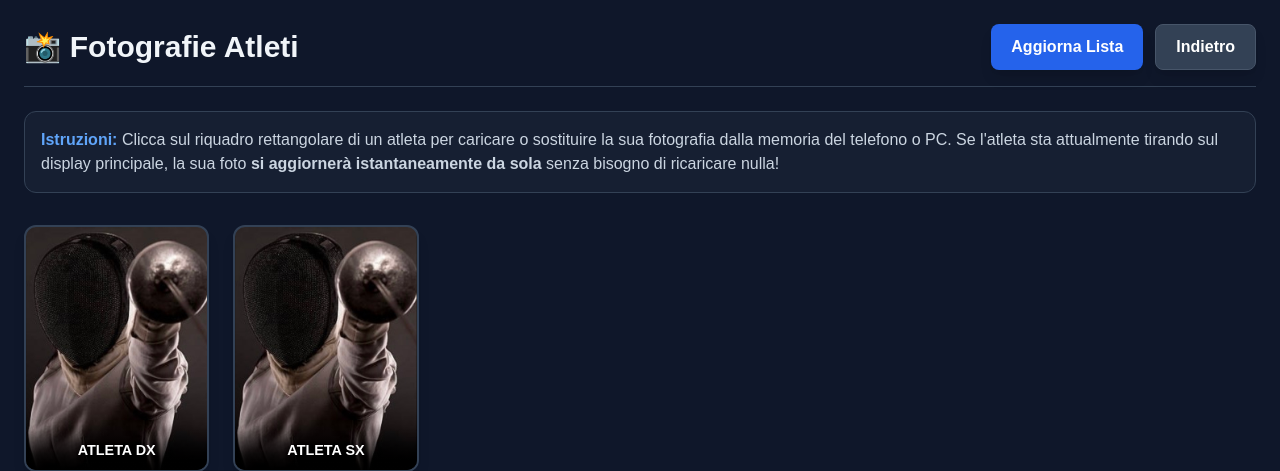
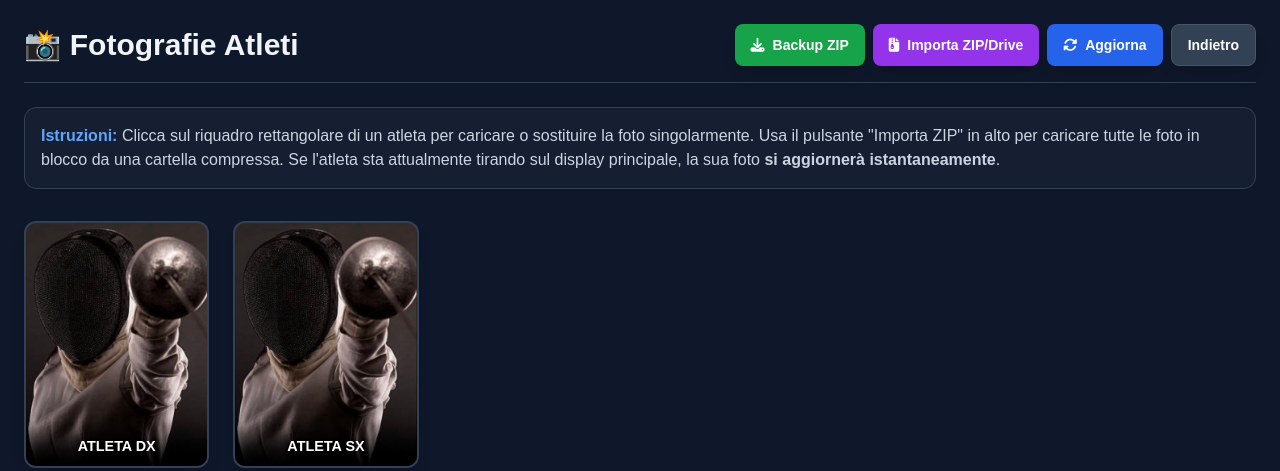
Before and after one commit to nzo1986/fencing-scoreboard, a Flask app: page /foto in a window 1280 px wide. Shown: the top 471 px of the page. Run offline with Flask 3, Linux system fonts and the light colour scheme; some libraries are stand-ins or nearby versions.

Commit message:
carica foto
Updated the foto.html template to enhance photo management features, including new buttons for bulk actions and improved instructions for photo uploads.

```diff
--- a/templates/foto.html
+++ b/templates/foto.html
@@ -5,6 +5,7 @@
     <meta name="viewport" content="width=device-width, initial-scale=1.0">
     <title>Gestione Foto Atleti</title>
     <script src="https://cdn.tailwindcss.com"></script>
+    <link rel="stylesheet" href="https://cdnjs.cloudflare.com/ajax/libs/font-awesome/6.4.0/css/all.min.css">
     <style>
         body { background: #0f172a; color: white; font-family: sans-serif; padding-bottom: 40px; }
         .photo-card {
@@ -61,18 +62,23 @@
 <body class="p-4 sm:p-6">
     <div class="max-w-7xl mx-auto">
 
-        <div class="flex flex-col sm:flex-row justify-between items-center mb-6 pb-4 border-b border-slate-700 gap-4">
+        <div class="flex flex-col xl:flex-row justify-between items-center mb-6 pb-4 border-b border-slate-700 gap-4">
             <h1 class="text-2xl sm:text-3xl font-bold text-slate-100 flex items-center gap-3">
                 📸 Fotografie Atleti
             </h1>
-            <div class="flex gap-3 w-full sm:w-auto">
-                <button onclick="loadFencers()" class="flex-1 sm:flex-none bg-blue-600 hover:bg-blue-500 px-5 py-2.5 rounded-lg font-bold shadow-lg transition">Aggiorna Lista</button>
-                <button onclick="window.location.href='/settings'" class="flex-1 sm:flex-none bg-slate-700 hover:bg-slate-600 border border-slate-600 px-5 py-2.5 rounded-lg font-bold shadow-lg transition">Indietro</button>
+            <div class="flex gap-2 flex-wrap w-full xl:w-auto justify-center">
+                <!-- Nuovi Pulsanti Azioni Massive -->
+                <a href="/api/download_photos" class="bg-green-600 hover:bg-green-500 px-4 py-2.5 rounded-lg font-bold shadow-lg transition text-sm flex items-center gap-2"><i class="fa-solid fa-download"></i> Backup ZIP</a>
+                <button onclick="openZipModal()" class="bg-purple-600 hover:bg-purple-500 px-4 py-2.5 rounded-lg font-bold shadow-lg transition text-sm flex items-center gap-2"><i class="fa-solid fa-file-zipper"></i> Importa ZIP/Drive</button>
+
+                <!-- Pulsanti Originali -->
+                <button onclick="loadFencers()" class="bg-blue-600 hover:bg-blue-500 px-4 py-2.5 rounded-lg font-bold shadow-lg transition text-sm flex items-center gap-2"><i class="fa-solid fa-rotate"></i> Aggiorna</button>
+                <button onclick="window.location.href='/settings'" class="bg-slate-700 hover:bg-slate-600 border border-slate-600 px-4 py-2.5 rounded-lg font-bold shadow-lg transition text-sm">Indietro</button>
             </div>
         </div>
 
         <div class="bg-slate-800/50 p-4 rounded-xl mb-8 border border-slate-700 text-slate-300 text-sm sm:text-base">
-            <span class="text-blue-400 font-bold">Istruzioni:</span> Clicca sul riquadro rettangolare di un atleta per caricare o sostituire la sua fotografia dalla memoria del telefono o PC. Se l'atleta sta attualmente tirando sul display principale, la sua foto <strong>si aggiornerà istantaneamente da sola</strong> senza bisogno di ricaricare nulla!
+            <span class="text-blue-400 font-bold">Istruzioni:</span> Clicca sul riquadro rettangolare di un atleta per caricare o sostituire la foto singolarmente. Usa il pulsante "Importa ZIP" in alto per caricare tutte le foto in blocco da una cartella compressa. Se l'atleta sta attualmente tirando sul display principale, la sua foto <strong>si aggiornerà istantaneamente</strong>.
         </div>
 
         <div id="grid" class="grid grid-cols-2 sm:grid-cols-3 md:grid-cols-4 lg:grid-cols-5 xl:grid-cols-6 gap-4 sm:gap-6">
@@ -81,8 +87,30 @@
 
     </div>
 
-    <!-- Input nascosto per caricare i file -->
+    <!-- Input nascosto per caricare i file singolarmente -->
     <input type="file" id="file-input" accept="image/*" class="hidden">
+
+    <!-- POPUP MODALE PER IMPORTAZIONE MASSIVA (ZIP/DRIVE) -->
+    <div id="zip-modal" class="fixed inset-0 bg-black bg-opacity-80 hidden z-50 flex justify-center items-center p-4">
+        <div class="bg-slate-800 border border-slate-600 rounded-xl w-full max-w-md p-6 shadow-2xl relative">
+            <h2 class="text-xl font-bold text-purple-400 mb-4 border-b border-slate-700 pb-2"><i class="fa-solid fa-boxes-packing"></i> Importazione Massiva</h2>
+            <button onclick="closeZipModal()" class="absolute top-4 right-4 text-slate-400 hover:text-white text-2xl">&times;</button>
+
+            <div class="mb-6 bg-slate-900/50 p-4 rounded border border-slate-700">
+                <label class="block text-sm font-bold text-slate-300 mb-2">Metodo 1: Carica un file .ZIP dal dispositivo</label>
+                <input type="file" id="zip-input" accept=".zip" class="w-full bg-slate-800 border border-slate-600 rounded p-2 text-slate-300 mb-2">
+                <button onclick="uploadLocalZip()" class="w-full bg-purple-600 hover:bg-purple-500 font-bold py-2 rounded text-white transition shadow">Scompatta e Carica</button>
+            </div>
+
+            <div class="mb-4 bg-slate-900/50 p-4 rounded border border-slate-700">
+                <label class="block text-sm font-bold text-slate-300 mb-2">Metodo 2: Link Google Drive (di un file .ZIP)</label>
+                <input type="text" id="drive-link" placeholder="https://drive.google.com/file/d/..." class="w-full bg-slate-800 border border-slate-600 rounded p-3 text-white mb-2 text-sm">
+                <button onclick="importFromDrive()" class="w-full bg-blue-600 hover:bg-blue-500 font-bold py-2 rounded text-white transition shadow">Scarica da Link</button>
+            </div>
+
+            <div id="zip-status" class="text-center font-bold mt-4 min-h-[24px]"></div>
+        </div>
+    </div>
 
     <script>
         let currentFencer = '';
@@ -103,7 +131,6 @@
                     data.forEach(f => {
                         const card = document.createElement('div');
                         card.className = 'photo-card shadow-lg';
-                        // Usa l'URL dell'immagine restituito dall'API come sfondo
                         card.style.backgroundImage = `url('${f.photo}')`;
                         card.onclick = () => openPicker(f.name);
 
@@ -120,6 +147,7 @@
                 });
         }
 
+        // --- Logica Foto Singola (Originale Mantenuta) ---
         function openPicker(name) {
             currentFencer = name;
             document.getElementById('file-input').click();
@@ -128,50 +156,109 @@
         document.getElementById('file-input').addEventListener('change', function(e) {
             if(this.files.length === 0) return;
             const file = this.files[0];
-
             const formData = new FormData();
             formData.append('photo', file);
             formData.append('name', currentFencer);
 
-            // Trova la card cliccata e aggiungi l'effetto di caricamento
             const cards = document.querySelectorAll('.photo-card');
             let targetCard = null;
             cards.forEach(c => {
-                if(c.querySelector('.name-overlay').innerText === currentFencer) {
-                    targetCard = c;
-                }
+                if(c.querySelector('.name-overlay').innerText === currentFencer) targetCard = c;
             });
-
             if(targetCard) targetCard.classList.add('uploading');
 
-            // Manda l'immagine al server
-            fetch('/api/upload_photo', {
-                method: 'POST',
-                body: formData
-            })
+            fetch('/api/upload_photo', { method: 'POST', body: formData })
             .then(r => r.json())
             .then(res => {
-                if(res.status === 'success') {
-                    // Aggiorna l'immagine visualizzata
-                    if(targetCard) {
-                        targetCard.style.backgroundImage = `url('${res.url}')`;
-                        targetCard.classList.remove('uploading');
-                    }
-                } else {
+                if(res.status === 'success' && targetCard) {
+                    targetCard.style.backgroundImage = `url('${res.url}')`;
+                    targetCard.classList.remove('uploading');
+                } else if (targetCard) {
                     alert("Errore caricamento: " + res.msg);
-                    if(targetCard) targetCard.classList.remove('uploading');
+                    targetCard.classList.remove('uploading');
                 }
             })
             .catch(err => {
                 alert("Errore di connessione col server.");
                 if(targetCard) targetCard.classList.remove('uploading');
             })
-            .finally(() => {
-                this.value = ''; // Reset dell'input file per permettere di ricaricare la stessa immagine se necessario
-            });
+            .finally(() => { this.value = ''; });
         });
 
-        // Carica la griglia automaticamente all'apertura della pagina
+        // --- Nuova Logica: Modal ZIP & Google Drive ---
+        function openZipModal() {
+            document.getElementById('zip-modal').classList.remove('hidden');
+            const status = document.getElementById('zip-status');
+            status.innerText = "";
+            status.className = "text-center font-bold mt-4 min-h-[24px]";
+        }
+
+        function closeZipModal() {
+            document.getElementById('zip-modal').classList.add('hidden');
+        }
+
+        function uploadLocalZip() {
+            const fileInput = document.getElementById('zip-input');
+            if(fileInput.files.length === 0) return alert("Seleziona prima un file .ZIP dal tuo dispositivo!");
+
+            const status = document.getElementById('zip-status');
+            status.innerText = "Scompattamento e salvataggio in corso... ⏳";
+            status.className = "text-center font-bold mt-4 min-h-[24px] text-yellow-400";
+
+            const formData = new FormData();
+            formData.append('zipfile', fileInput.files[0]);
+
+            fetch('/api/upload_zip_bulk', { method: 'POST', body: formData })
+            .then(r => r.json())
+            .then(res => {
+                if(res.status === 'success') {
+                    status.innerText = "Successo! " + res.msg;
+                    status.className = "text-center font-bold mt-4 min-h-[24px] text-green-400";
+                    setTimeout(() => { closeZipModal(); loadFencers(); }, 2000);
+                } else {
+                    status.innerText = "Errore: " + res.msg;
+                    status.className = "text-center font-bold mt-4 min-h-[24px] text-red-400";
+                }
+            }).catch(err => {
+                status.innerText = "Errore di connessione al server.";
+                status.className = "text-center font-bold mt-4 min-h-[24px] text-red-400";
+            }).finally(() => { fileInput.value = ''; });
+        }
+
+        function importFromDrive() {
+            const link = document.getElementById('drive-link').value.trim();
+            if(!link) return alert("Inserisci un link Google Drive valido!");
+
+            const status = document.getElementById('zip-status');
+            status.innerText = "Scaricamento da Google Drive in corso... ⏳";
+            status.className = "text-center font-bold mt-4 min-h-[24px] text-yellow-400 animate-pulse";
+
+            fetch('/api/import_drive_zip', {
+                method: 'POST',
+                headers: {'Content-Type': 'application/json'},
+                body: JSON.stringify({link: link})
+            })
+            .then(r => r.json())
+            .then(res => {
+                if(res.status === 'success') {
+                    status.innerText = "Successo! " + res.msg;
+                    status.className = "text-center font-bold mt-4 min-h-[24px] text-green-400";
+                    setTimeout(() => { closeZipModal(); loadFencers(); }, 2000);
+                } else {
+                    status.innerText = "Errore: " + res.msg;
+                    status.className = "text-center font-bold mt-4 min-h-[24px] text-red-400";
+                }
+            }).catch(err => {
+                status.innerText = "Errore di rete.";
+                status.className = "text-center font-bold mt-4 min-h-[24px] text-red-400";
+            });
+        }
+
+        // Chiude il modal cliccando fuori
+        document.getElementById('zip-modal').addEventListener('click', function(e) {
+            if(e.target.id === 'zip-modal') closeZipModal();
+        });
+
         window.onload = loadFencers;
     </script>
 </body>
```
